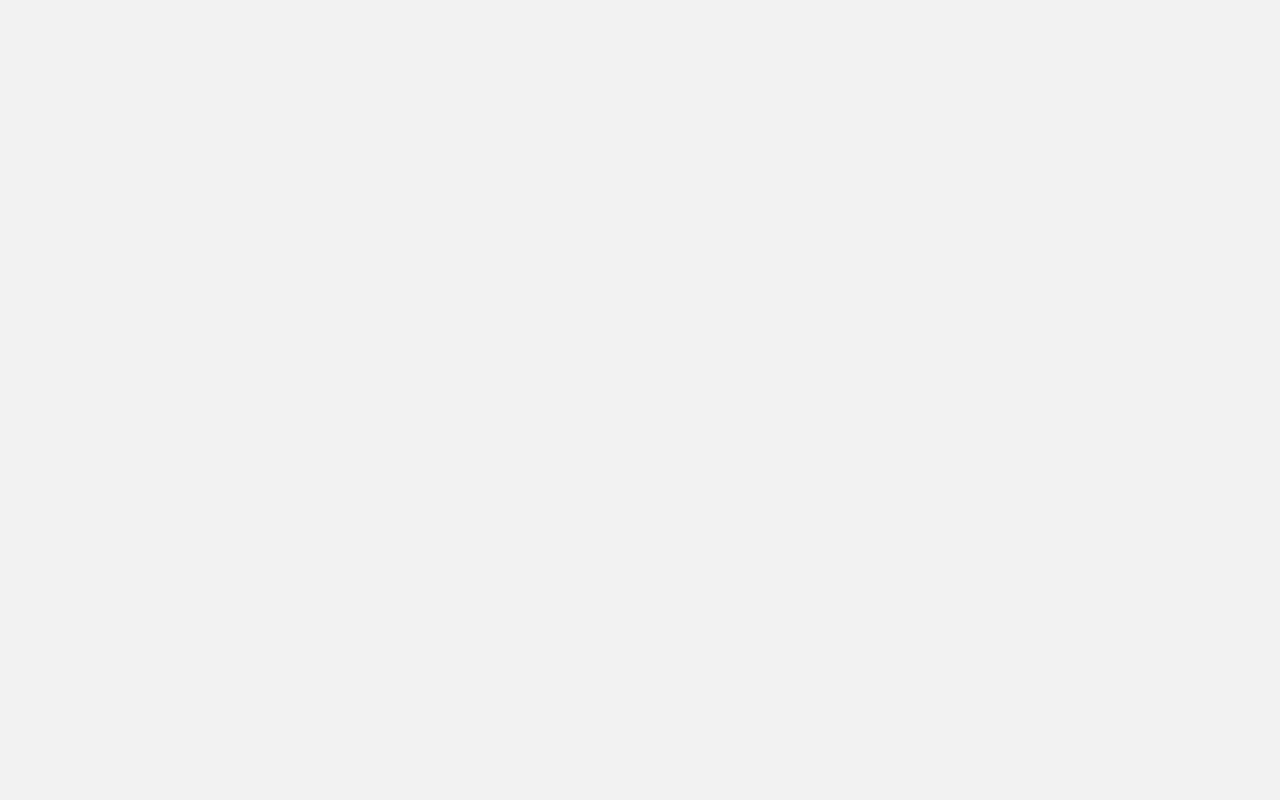
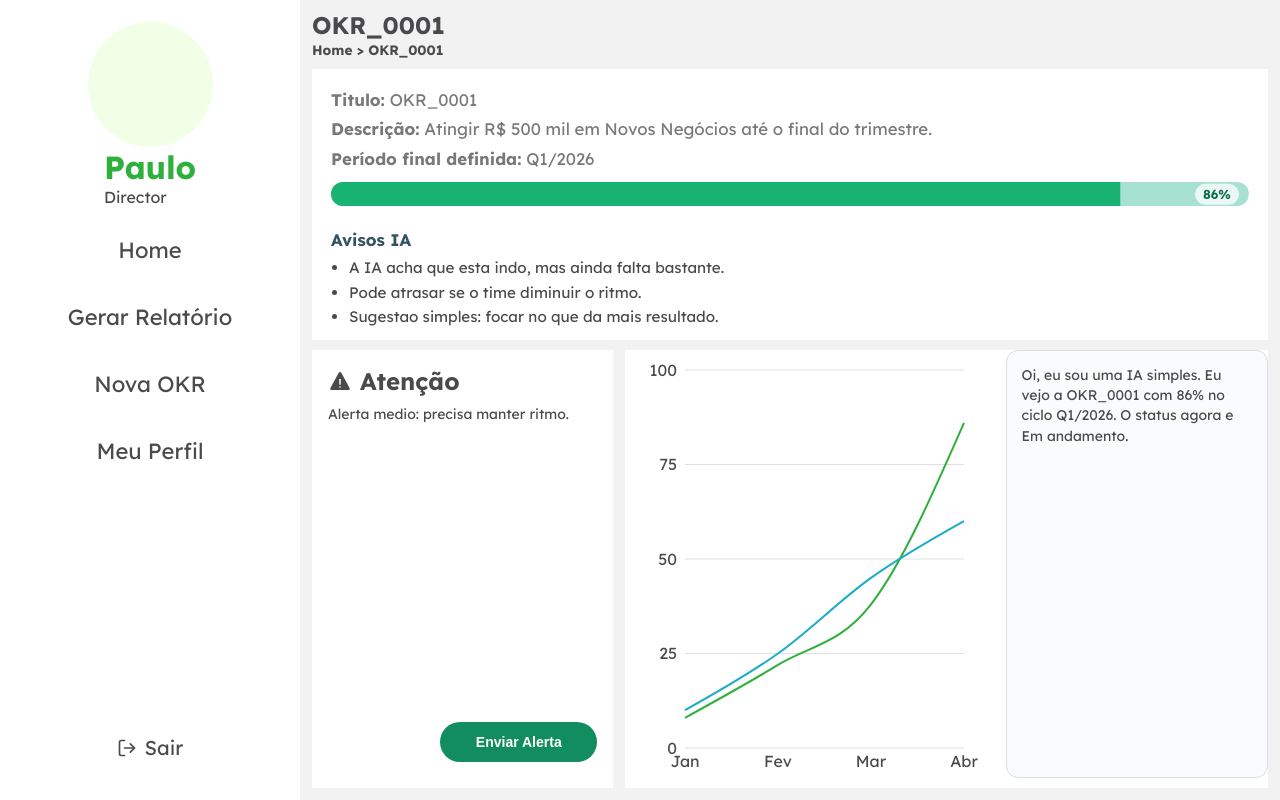
Before and after one commit to PaolaBiscaro/StratVizzion, a React (Vite) app: page /okr-detalhada/1 in a window 1280 px wide. Before the commit this address had no page. Built offline with nearby package versions, Linux system fonts and the light colour scheme.

Commit message:
Final tweaks for apresentation

```diff
--- a/src/App.jsx
+++ b/src/App.jsx
@@ -39,7 +39,7 @@ function App() {
         <Route path="/relatorio" element={<GenerateReport />} />
         <Route path="/visualizar-kr" element={<ViewKeyResults />} />
         <Route path="/kr-detalhada" element={<KRDetails />} />
-        <Route path="/okr-detalhada" element={<OKRDetails />} /> {/*Precisa verificar essa tela */}
+        <Route path="/okr-detalhada/:okrId" element={<OKRDetails />} />
 
 
       </Routes>
--- a/src/components/GraphicsPanel/Graphics.jsx
+++ b/src/components/GraphicsPanel/Graphics.jsx
@@ -3,17 +3,17 @@ import Panel from "../Panel/Panel";
 import LineChartOKR from "../LinechartsOKR/LinechartsOKR";
 import "./Graphics.css"
 
-function GraphicsPanel({ statusDetail = "Espaço reservado para mensagens geradas por IA." }) {
+const defaultChartData = [
+    { mes: "Jan", real: 10, meta: 5 },
+    { mes: "Fev", real: 20, meta: 15 },
+];
+
+function GraphicsPanel({ statusDetail = "Espaço reservado para mensagens geradas por IA.", chartData = defaultChartData }) {
     return (
         <Panel>
             <div className="graphics-content">
                 <div className="graphics-chart">
-                    <LineChartOKR
-                        data={[
-                            { mes: "Jan", real: 10, meta: 5 },
-                            { mes: "Fev", real: 20, meta: 15 },
-                        ]}
-                    />
+                    <LineChartOKR data={chartData} />
                 </div>
 
                 <div className="graphics-side">
--- a/src/components/OKRConcluded/OKRConcluded.css
+++ b/src/components/OKRConcluded/OKRConcluded.css
@@ -1,11 +1,37 @@
 .OKRConcluded {
     background-color: #FFFFFF;
     /* width: calc(100vw - 444px - 80px); */
-    height: 144px;
+    min-height: 144px;
     border-radius: 10px;
     margin-top: 2%;
     /* margin-left: 40px; */
     padding: 20px;
+}
+
+.okr-concluded-list {
+    margin-top: 10px;
+    display: flex;
+    flex-direction: column;
+    gap: 8px;
+}
+
+.okr-concluded-item {
+    display: flex;
+    flex-direction: column;
+    gap: 2px;
+    padding: 8px 10px;
+    border: 1px solid #D9E0E6;
+    border-radius: 8px;
+    background: #F9FBFC;
+}
+
+.okr-concluded-item span {
+    font-size: 0.92rem;
+    color: #4A4A4D;
+}
+
+.okr-concluded-empty {
+    margin-top: 10px;
 }
 
 
--- a/src/components/OKRConcluded/OKRConcluded.jsx
+++ b/src/components/OKRConcluded/OKRConcluded.jsx
@@ -2,11 +2,23 @@ import React from "react";
 import "./OKRConcluded.css"
 
 
-
-function OKRConclued(){
+function OKRConclued({ okrs = [] }){
     return(
     <div className="OKRConcluded">
         <h3 className="title-card">OKR Concluídas</h3>
+
+        {okrs.length > 0 ? (
+            <div className="okr-concluded-list">
+                {okrs.map((okr) => (
+                    <div className="okr-concluded-item" key={okr.id}>
+                        <strong>{okr.id}</strong>
+                        <span>{okr.descricao}</span>
+                    </div>
+                ))}
+            </div>
+        ) : (
+            <p className="okr-concluded-empty">Nenhuma OKR concluída no momento.</p>
+        )}
 
     </div>
     )
--- a/src/components/OKRInfo/OKRInfo.jsx
+++ b/src/components/OKRInfo/OKRInfo.jsx
@@ -4,18 +4,22 @@ import OKRProgressBar from "./OKRProgressbar";
 import OKRFooter from "./OKRFooter";
 import "./OKRInfo.css";
 
-function OKRInfo(){
-    const mockIaStatusTopics = [
-        "Exemplo: KR em observacao, com pequenas variacoes semanais.",
-        "Exemplo: Risco medio de atraso se houver bloqueio de dependencia.",
-        "Exemplo: Sugerido reforcar tarefas de maior impacto nesta sprint."
-    ];
-
+function OKRInfo({
+    title,
+    description,
+    cycleLabel,
+    progress,
+    iaAlerts = []
+}) {
     return(
         <div className="info">
-            <OKRHeader />
-            <OKRProgressBar progress={50}/>
-            <OKRFooter iaAlerts={mockIaStatusTopics} />
+            <OKRHeader
+                titleRequest={title}
+                descRequest={description}
+                cycleRequest={cycleLabel}
+            />
+            <OKRProgressBar progress={progress} />
+            <OKRFooter iaAlerts={iaAlerts} />
         </div>
     );
 }
--- a/src/pages/HomeDirector.jsx
+++ b/src/pages/HomeDirector.jsx
@@ -16,6 +16,8 @@ import { useSearch } from "../context/SearchContext";
 function Home() {
 
   const listaParaExibirOkr = getOKR();
+  const okrsConcluidas = listaParaExibirOkr.filter((okr) => okr.porcentagem >= 100 || okr.status === "Concluído");
+  const okrsEmMonitoramento = listaParaExibirOkr.filter((okr) => !(okr.porcentagem >= 100 || okr.status === "Concluído"));
   const { setBusca } = useSearch();
 
   return (
@@ -49,15 +51,15 @@ function Home() {
           <div className="content-wrapper-okr">
 
             <div className="cards-row-okr">
-              {listaParaExibirOkr.map((okr) => (
+              {okrsEmMonitoramento.map((okr) => (
                 <OKRMonitoring
                   key={okr.id}
                   id={okr.id}
                   porcentagem={okr.porcentagem}
-                  prazo={okr.prazo}
+                  prazo={`${okr.ciclo}/${okr.ano}`}
                   descricao={okr.descricao}
                   botao={"Ver detalhes"}
-                  rota={"/OKRDetails"}
+                  rota={`/okr-detalhada/${okr.id}`}
                 />
               ))}
 
@@ -65,10 +67,10 @@ function Home() {
           </div>
         </div>
 
-        <OKRConcluded />
+        <OKRConcluded okrs={okrsConcluidas} />
 
       </main>
-      <Button texto="Criar nova OKR" url="/NewOKR" variante="verde" className={"HomeDirector"} />
+      <Button texto="Criar nova OKR" url="/nova-okr" variante="verde" className={"HomeDirector"} />
 
     </div>
   );
--- a/src/pages/NewOKR.jsx
+++ b/src/pages/NewOKR.jsx
@@ -13,6 +13,12 @@ import Modal from "../components/ComponentesForm/Modal/modal";
 
 function NewOKR() {
   const { setBusca } = useSearch();
+  const cycleOptions = [
+    { value: "Q1", label: "Q1" },
+    { value: "Q2", label: "Q2" },
+    { value: "Q3", label: "Q3" },
+    { value: "Q4", label: "Q4" },
+  ];
 
   const [titulo, setTitulo] = useState("");
   const [cycleTitle, setCicloTitulo] = useState("");
@@ -67,8 +73,8 @@ function NewOKR() {
           inside="EX: Aumentar a retenção de usuários ativos"
           value={titulo}
           onChange={(e) => setTitulo(e.target.value)}
-          toolId={"titulo"}
-          toolText={"Digite o objetivo final que você deseja EX: Aumentar retenção de usuários ativos"}
+          toolid={"titulo-okr"}
+          tooltext={"Informe o objetivo principal da OKR. Exemplo: aumentar retencao, receita ou satisfacao do cliente."}
         />
         <FormTextarea
           title="Descrição"
@@ -76,10 +82,17 @@ function NewOKR() {
           tamanho="103px"
           value={descricao}
           onChange={(e) => setDescricao(e.target.value)}
-          toolId={"descricao"}
-          toolText={"Descreva os objetivos da sua meta, o contexto atual e o porque atingir essa meta"}
+          toolid={"descricao-okr"}
+          tooltext={"Descreva o contexto atual, a justificativa da meta e o resultado esperado no fim do ciclo."}
         />
-        <FormSelect title="Selecione um Título" />
+        <FormInput
+          title="Título do Ciclo"
+          inside="EX: Ciclo Comercial 2026"
+          value={cycleTitle}
+          onChange={(e) => setCicloTitulo(e.target.value)}
+          toolid={"titulo-ciclo-principal"}
+          tooltext={"Nome do ciclo ao qual a OKR pertence. Exemplo: Ciclo de Crescimento 2026."}
+        />
 
         <div className="ciclo">
           <button onClick={() => setIsOpen(true)} className="text-button">
@@ -92,9 +105,31 @@ function NewOKR() {
           onClose={() => setIsOpen(false)}
           title="Criar novo Ciclo"
         >
-          <FormInput title="Titulo do Ciclo" />
-          <FormSelect title="Ciclo" />
-          <FormInput title="Ano" />
+          <FormInput
+            title="Titulo do Ciclo"
+            inside="EX: Ciclo de Produto"
+            value={cycleTitle}
+            onChange={(e) => setCicloTitulo(e.target.value)}
+            toolid={"titulo-ciclo-modal"}
+            tooltext={"Defina um nome para identificar este ciclo. Exemplo: Ciclo de Produto 2026."}
+          />
+          <FormSelect
+            title="Ciclo"
+            inside="-- Selecione o trimestre --"
+            value={ciclo}
+            onChange={(e) => setCiclo(e.target.value)}
+            opcoes={cycleOptions}
+            toolid={"ciclo-trimestre"}
+            tooltext={"Selecione o trimestre do ciclo: Q1, Q2, Q3 ou Q4."}
+          />
+          <FormInput
+            title="Ano"
+            inside="EX: 2026"
+            value={ano}
+            onChange={(e) => setAno(e.target.value)}
+            toolid={"ano-ciclo"}
+            tooltext={"Informe o ano de referencia do ciclo. Exemplo: 2026."}
+          />
           <Button texto="Criar novo Ciclo" />
         </Modal>
 
--- a/src/pages/OKRDetails.jsx
+++ b/src/pages/OKRDetails.jsx
@@ -1,14 +1,70 @@
 import React from "react";
+import { useParams } from "react-router-dom";
 import SideBar from "../components/Sidebar/SideBar";
 import OKRRoute from "../components/OKRDetailsTitle/OKRRoute";
 import OKRInfo from "../components/OKRInfo/OKRInfo";
 import Warning from "../components/WarningPanel/Warning";
 import GraphicsPanel from "../components/GraphicsPanel/Graphics";
+import { getOKR } from "../services/data/api_mock";
 import "../styles/OKRDetails.css";
 
 // Cada OKR deve ter sua própria página de Detalhes!
 
 function OKRDetails() {
+    const { okrId } = useParams();
+    const okrList = getOKR();
+    const selectedOkr = okrList.find((item) => item.id === okrId) || okrList[0];
+
+    const iaAlertsByStatus = {
+        "Concluído": [
+            "A IA acha que esta tudo certo.",
+            "Parece que terminou mesmo.",
+            "Talvez so continuar olhando de vez em quando."
+        ],
+        "Em andamento": [
+            "A IA acha que esta indo, mas ainda falta bastante.",
+            "Pode atrasar se o time diminuir o ritmo.",
+            "Sugestao simples: focar no que da mais resultado."
+        ],
+        "Não iniciado": [
+            "A IA viu que ainda nao comecou.",
+            "Risco de atrasar e alto se continuar parado.",
+            "Melhor comecar logo com uma tarefa pequena."
+        ]
+    };
+
+    const warningByStatus = {
+        "Concluído": "Alerta baixo: OKR concluida.",
+        "Em andamento": "Alerta medio: precisa manter ritmo.",
+        "Não iniciado": "Alerta alto: ainda nao comecou."
+    };
+
+    const chartByStatus = {
+        "Concluído": [
+            { mes: "Jan", real: 35, meta: 20 },
+            { mes: "Fev", real: 55, meta: 40 },
+            { mes: "Mar", real: 78, meta: 60 },
+            { mes: "Abr", real: 100, meta: 80 }
+        ],
+        "Em andamento": [
+            { mes: "Jan", real: 8, meta: 10 },
+            { mes: "Fev", real: 22, meta: 25 },
+            { mes: "Mar", real: 38, meta: 45 },
+            { mes: "Abr", real: selectedOkr.porcentagem, meta: 60 }
+        ],
+        "Não iniciado": [
+            { mes: "Jan", real: 0, meta: 10 },
+            { mes: "Fev", real: 0, meta: 20 },
+            { mes: "Mar", real: 0, meta: 35 },
+            { mes: "Abr", real: selectedOkr.porcentagem, meta: 50 }
+        ]
+    };
+
+    const iaAlerts = iaAlertsByStatus[selectedOkr.status] || iaAlertsByStatus["Em andamento"];
+    const warningMessage = warningByStatus[selectedOkr.status] || warningByStatus["Em andamento"];
+    const chartData = chartByStatus[selectedOkr.status] || chartByStatus["Em andamento"];
+    const statusDetail = `Oi, eu sou uma IA simples. Eu vejo a ${selectedOkr.id} com ${selectedOkr.porcentagem}% no ciclo ${selectedOkr.ciclo}/${selectedOkr.ano}. O status agora e ${selectedOkr.status}.`;
+
     return (
         <div className="okr-details-page">
             <SideBar
@@ -17,16 +73,22 @@ function OKRDetails() {
             />
 
             <main className="okr-details-main">
-                <OKRRoute />
-                <OKRInfo />
+                <OKRRoute OKRname={selectedOkr.id} />
+                <OKRInfo
+                    title={selectedOkr.id}
+                    description={selectedOkr.descricao}
+                    cycleLabel={`${selectedOkr.ciclo}/${selectedOkr.ano}`}
+                    progress={selectedOkr.porcentagem}
+                    iaAlerts={iaAlerts}
+                />
 
                 <div className="okr-details-bottom">
                     <div className="okr-details-warning">
-                        <Warning />
+                        <Warning warningMessage={warningMessage} />
                     </div>
 
                     <div className="okr-details-graphics">
-                        <GraphicsPanel />
+                        <GraphicsPanel statusDetail={statusDetail} chartData={chartData} />
                     </div>
                 </div>
             </main>
```
Also changed, not shown: src/pages/NewKR.jsx (+62 -1 lines).
